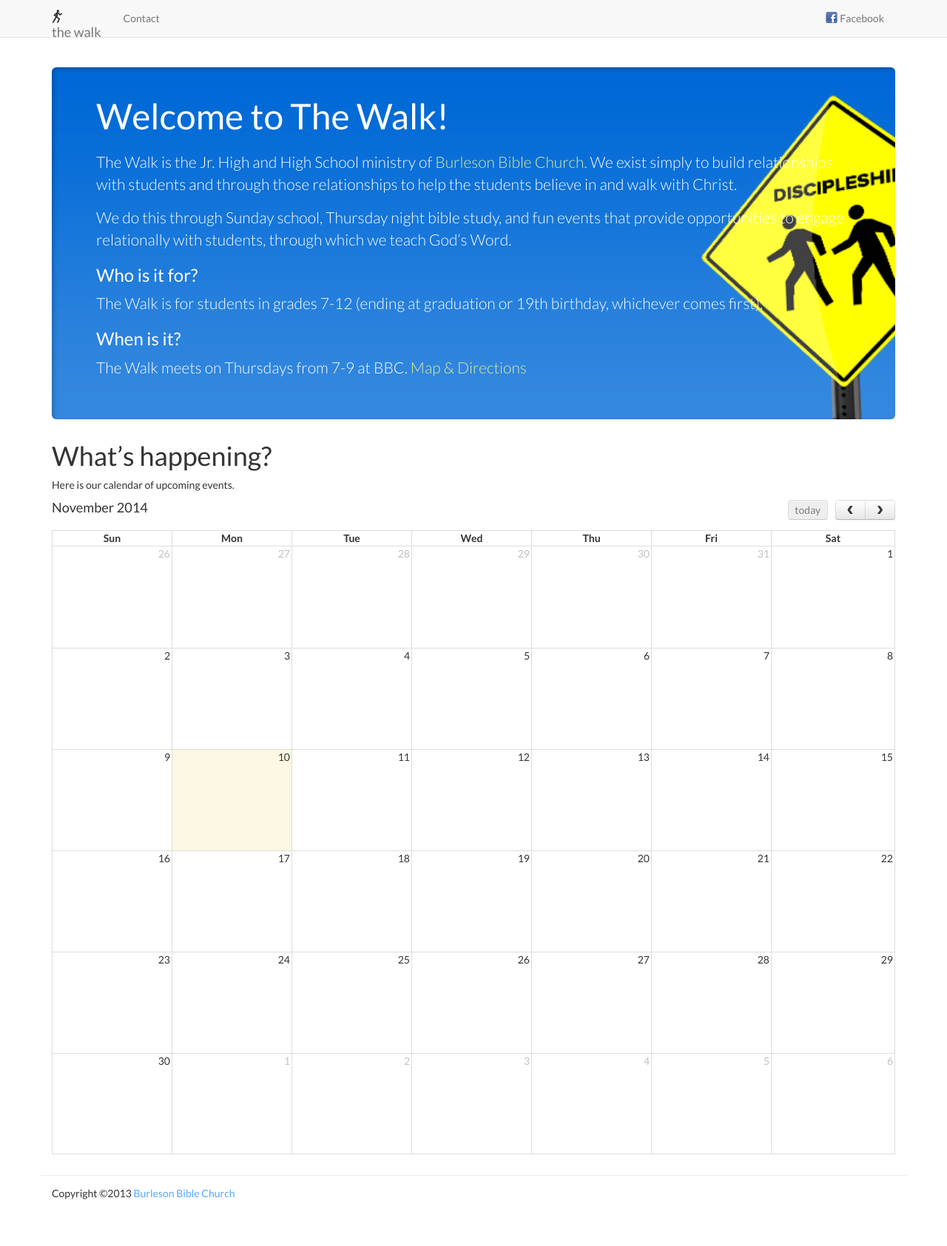
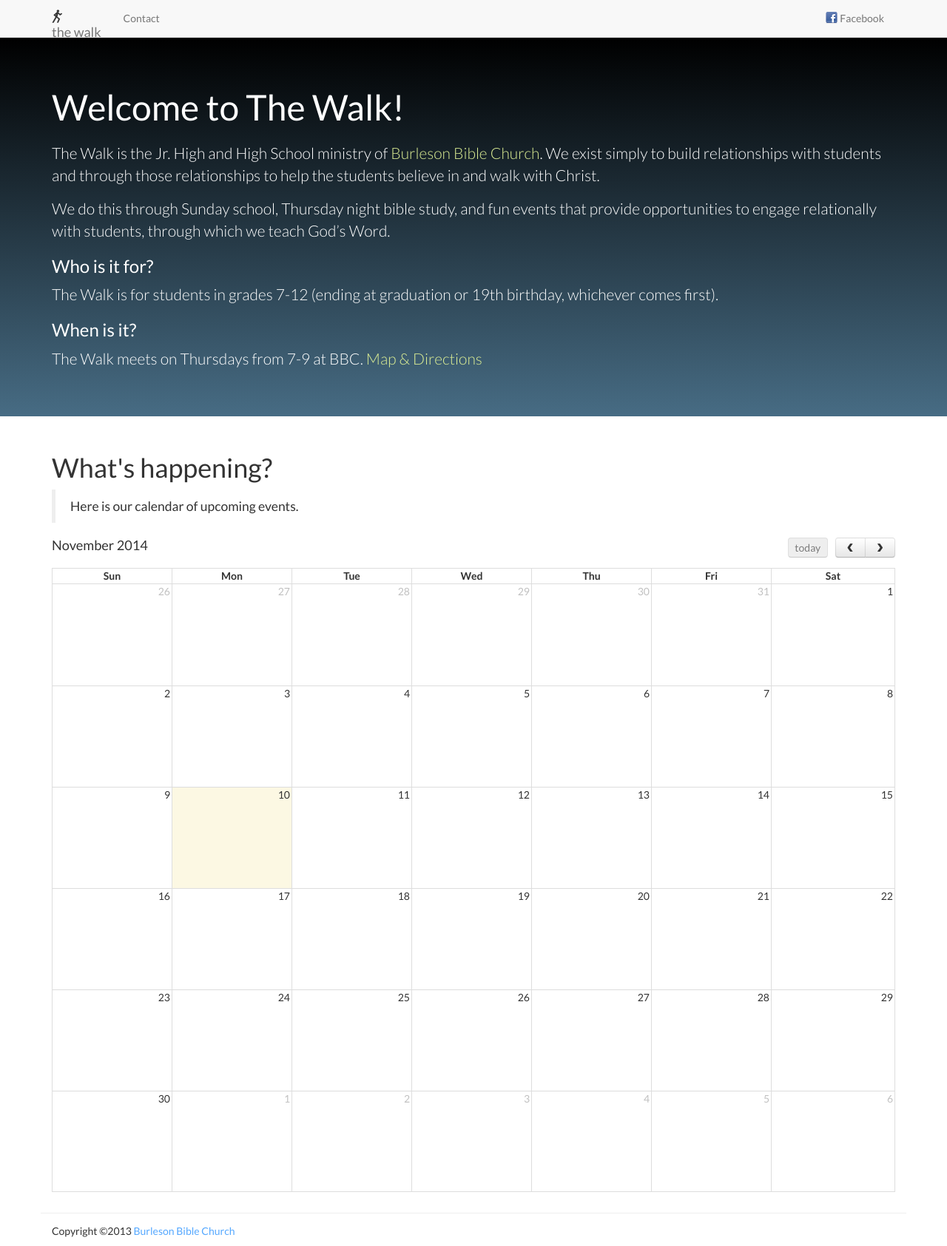
Before and after one commit to burlesonbiblechurch/bbcyouth, a Jekyll site: the page built from index.md, in a window 1280 px wide. Shown: the whole page at 74% size. Built offline with Jekyll 4.4.1, drawn with Linux system fonts in a browser that asks for light colours; nearby versions of some CDN libraries; before the commit the page ends 1634 px from its top, so only the background shows below that.

Commit message:
Site updates

```diff
--- a/404.html
+++ b/404.html
@@ -12,7 +12,7 @@
 
 <link href='http://fonts.googleapis.com/css?family=Lato:300,400,700,300italic,400italic,700italic' rel='stylesheet' type='text/css'>
 
-<link href="//netdna.bootstrapcdn.com/twitter-bootstrap/2.2.2/css/bootstrap-combined.min.css" rel="stylesheet">
+<link href="//maxcdn.bootstrapcdn.com/bootstrap/3.2.0/css/bootstrap.min.css" rel="stylesheet">
 <link rel="stylesheet" media="screen,projection" href="/assets/stylesheets/default.css" />
 <link rel="stylesheet" media="screen,projection" href="/assets/stylesheets/home.css">
 
--- /dev/null
+++ b/_includes/calendar.html
@@ -0,0 +1,3 @@
+<h1>What's happening?</h1>
+<blockquote>Here is our calendar of upcoming events.</blockquote>
+<div id="calendar"></div>
--- a/_layouts/home.html
+++ /dev/null
@@ -1,6 +0,0 @@
----
-layout: site
----
-{{ content }}
-
-<div id="calendar"></div>
--- a/_layouts/map.html
+++ b/_layouts/map.html
@@ -1,5 +1,5 @@
 ---
-layout: site
+layout: default
 ---
 <h1>{{ page.title }}</h1>
 <div class="row">
--- a/_layouts/site.html
+++ b/_layouts/site.html
@@ -11,9 +11,8 @@
 
     {% include header.html %}
 
-    <div id="main" class="container">
-      {{ content }}
-    </div>
+    {{ content }}
+
 
     {% include footer.html %}
     {% include footer_libs.html %}
--- a/assets/stylesheets/home.css
+++ b/assets/stylesheets/home.css
@@ -1,21 +1,28 @@
 .jumbotron {
   color: #fff;
-  box-shadow: inset 3px 3px 5px rgba(0,0,0,0.2), 1px 1px 1px rgba(255,255,255,0.2);
-  background: #3387de url(../images/welcome.png) no-repeat;
-  background-size: cover;
-  padding-right: 325px;
-  padding-top: 20px;
-  padding-bottom: 40px;
+
+  /* Fun gradient */
+  background: #000000; /* Old browsers */
+  background: -moz-linear-gradient(top,  #000000 0%, #476c84 100%); /* FF3.6+ */
+  background: -webkit-gradient(linear, left top, left bottom, color-stop(0%,#000000), color-stop(100%,#476c84)); /* Chrome,Safari4+ */
+  background: -webkit-linear-gradient(top,  #000000 0%,#476c84 100%); /* Chrome10+,Safari5.1+ */
+  background: -o-linear-gradient(top,  #000000 0%,#476c84 100%); /* Opera 11.10+ */
+  background: -ms-linear-gradient(top,  #000000 0%,#476c84 100%); /* IE10+ */
+  background: linear-gradient(to bottom,  #000000 0%,#476c84 100%); /* W3C */
+  filter: progid:DXImageTransform.Microsoft.gradient( startColorstr='#000000', endColorstr='#476c84',GradientType=0 ); /* IE6-9 */
 }
 
 .jumbotron h1 {
-  color: #fff;
   font-size: 48px;
   margin-bottom: 20px;
 }
 
 .jumbotron a, .jumbotron a:hover {
   color: #DCEE94;
+}
+
+.navbar-static-top {
+  margin-bottom: 0;
 }
 
 a {
@@ -36,21 +43,10 @@ a {
 
 @media (max-width: 768px) {
   #main {
-    margin-top: 10px;
+    padding: 0 10px;
   }
 
   .jumbotron {
-    background: none;
-    color: #333;
-    padding: 0;
-    box-shadow: none;
-  }
-
-  .jumbotron h1 {
-    color: #333;
-  }
-
-  .jumbotron a, .jumbotron a:hover {
-    color: #0088cc;
+    padding: 0px;
   }
 }
--- a/index.md
+++ b/index.md
@@ -1,32 +1,32 @@
 ---
-layout: "home"
+layout: site
 title: "Home"
 css: "home"
-heading: "Welcome to The Walk!"
+---
 
----
 <div class="jumbotron">
-  <h1>Welcome to The Walk!</h1>
+  <div class="container">
+    <h1>Welcome to The Walk!</h1>
 
-  <p>The Walk is the Jr. High and High School ministry of
-  <a href="http://burlesonbiblechurch.org">Burleson Bible Church</a>. We exist simply to build
-  relationships with students and through those relationships to help the students believe in and walk
-  with Christ.</p>
+    <p>The Walk is the Jr. High and High School ministry of
+    <a href="http://burlesonbiblechurch.org">Burleson Bible Church</a>. We exist simply to build
+    relationships with students and through those relationships to help the students believe in and walk
+    with Christ.</p>
 
-  <p>We do this through Sunday school, Thursday night bible study, and fun events that provide
-  opportunities to engage relationally with students, through which we teach God’s Word.</p>
+    <p>We do this through Sunday school, Thursday night bible study, and fun events that provide
+    opportunities to engage relationally with students, through which we teach God’s Word.</p>
 
-  <h3>Who is it for?</h3>
+    <h3>Who is it for?</h3>
 
-  <p>The Walk is for students in grades 7-12 (ending at graduation or 19th birthday, whichever comes
-  first).</p>
+    <p>The Walk is for students in grades 7-12 (ending at graduation or 19th birthday, whichever comes
+    first).</p>
 
-  <h3>When is it?</h3>
+    <h3>When is it?</h3>
 
-  <p>The Walk meets on Thursdays from 7-9 at BBC. <a href="/contact">Map & Directions</a></p>
+    <p>The Walk meets on Thursdays from 7-9 at BBC. <a href="/contact">Map & Directions</a></p>
+  </div>
 </div>
 
-
-# What's happening?
-
-Here is our calendar of upcoming events.
+<div id="#main" class="container">
+  {% include calendar.html %}
+</div>
```
Also changed, not shown: _layouts/default.html (added, +7 -0 lines), _layouts/page.html (deleted, +0 -9 lines), contact.md (+3 -1 lines).
